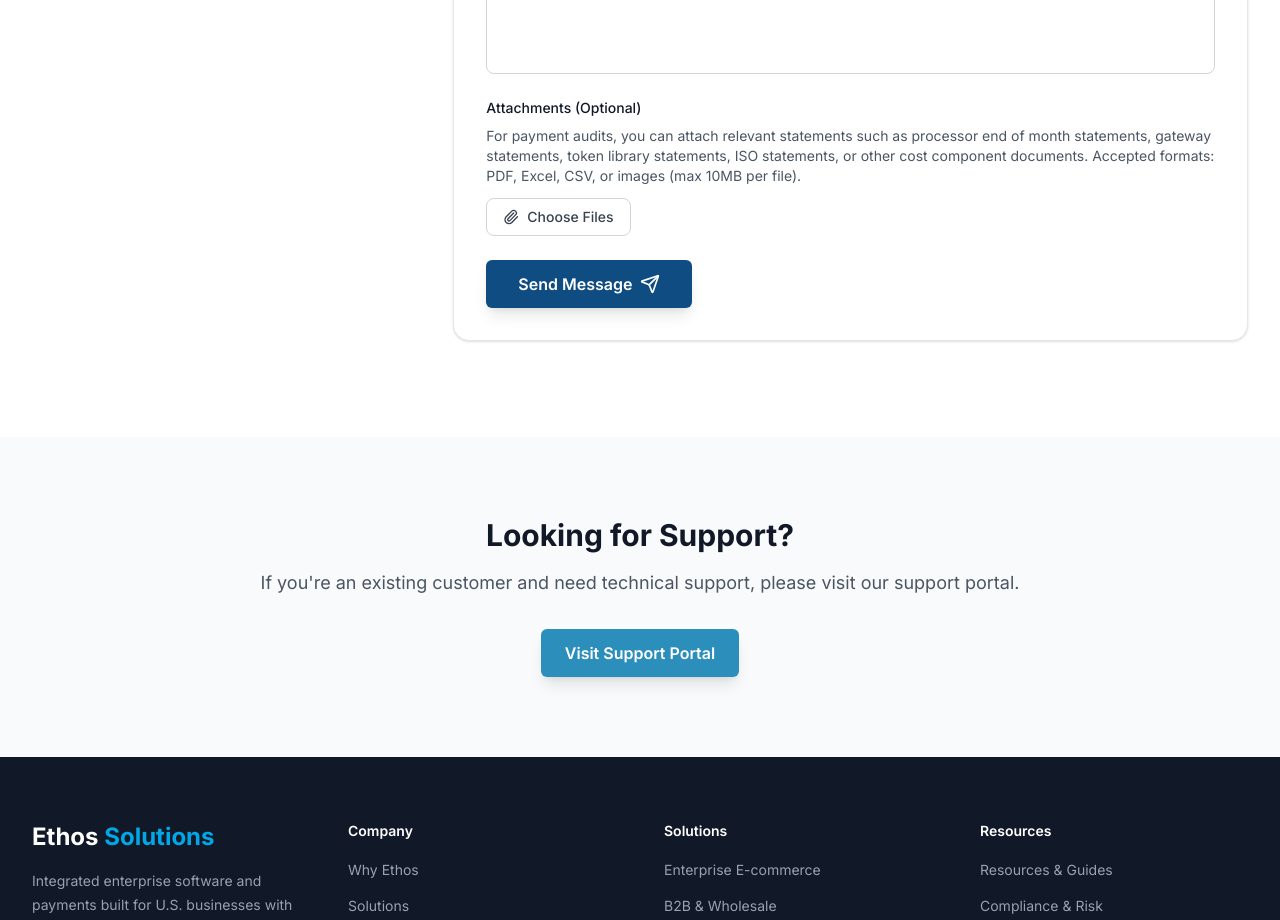
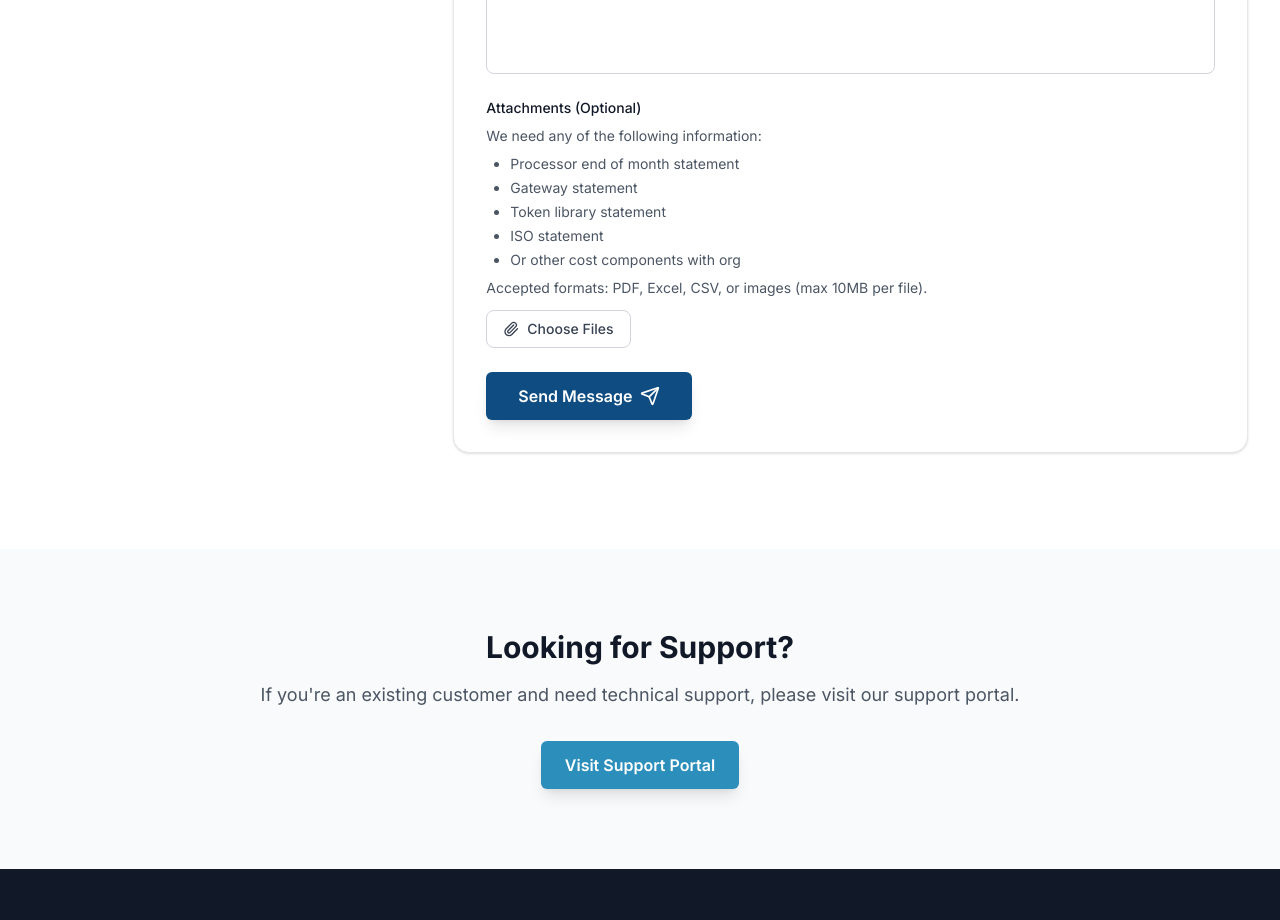
Before and after one commit to Bip3/ethossolutions, a Next.js app: page /contact in a window 1280 px wide. Shown: the part 1000-1920 px from the top of the page. Built offline with nearby package versions, Linux system fonts and the light colour scheme.

Commit message:
updated contacts information to be bullet points

```diff
--- a/app/contact/page.tsx
+++ b/app/contact/page.tsx
@@ -329,9 +329,17 @@ export default function ContactPage() {
                       >
                         Attachments (Optional)
                       </label>
-                      <p className="text-sm text-gray-600 mb-3">
-                        For payment audits, you can attach relevant statements such as processor end of month statements, gateway statements, token library statements, ISO statements, or other cost component documents. Accepted formats: PDF, Excel, CSV, or images (max 10MB per file).
-                      </p>
+                      <div className="text-sm text-gray-600 mb-3">
+                        <p className="mb-2">We need any of the following information:</p>
+                        <ul className="list-disc ml-6 space-y-1">
+                          <li>Processor end of month statement</li>
+                          <li>Gateway statement</li>
+                          <li>Token library statement</li>
+                          <li>ISO statement</li>
+                          <li>Or other cost components with org</li>
+                        </ul>
+                        <p className="mt-2">Accepted formats: PDF, Excel, CSV, or images (max 10MB per file).</p>
+                      </div>
 
                       <div className="flex items-center gap-4">
                         <label
```
